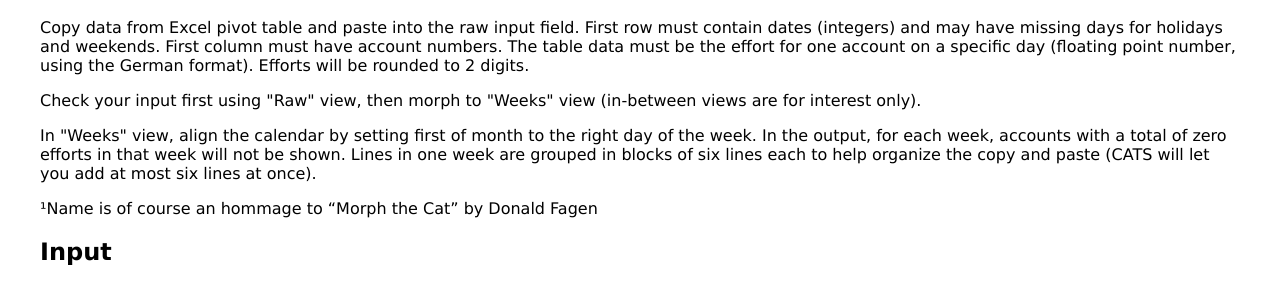
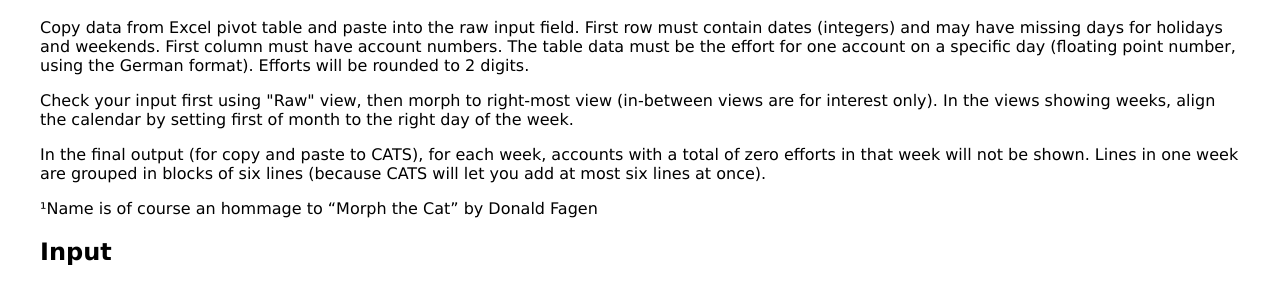
Before and after one commit to 0dB/cats-utils, a website: page index.html in a window 1280 px wide. Shown: the part 81-384 px from the top of the page. Drawn offline with Linux system fonts and the light colour scheme.

```diff
--- a/index.html
+++ b/index.html
@@ -12,11 +12,13 @@
       The table data must be the effort for one account on a specific day (floating point number, using the German format).
       Efforts will be rounded to 2 digits.</p>
 
-    <p>Check your input first using "Raw" view, then morph to "Weeks" view (in-between views are for interest only).</p>
+    <p>Check your input first using "Raw" view, then morph to right-most view (in-between views are for interest only).
+      In the views showing weeks, align the calendar by setting first of month to the right day of the week.
+    </p>
 
-    <p>In "Weeks" view, align the calendar by setting first of month to the right day of the week.
-      In the output, for each week, accounts with a total of zero efforts in that week will not be shown.
-      Lines in one week are grouped in blocks of six lines each to help organize the copy and paste (CATS will let you add at most six lines at once).
+    <p>In the final output (for copy and paste to CATS), for each week, accounts with a total of zero efforts in that
+      week will not be shown.  Lines in one week are grouped in blocks of six lines (because CATS will let you add at
+      most six lines at once).
     </p>
     <p>¹Name is of course an hommage to “Morph the Cat” by Donald Fagen</p>
     <h2>Input</h2>
```
Also changed, not shown: 1 other file.
